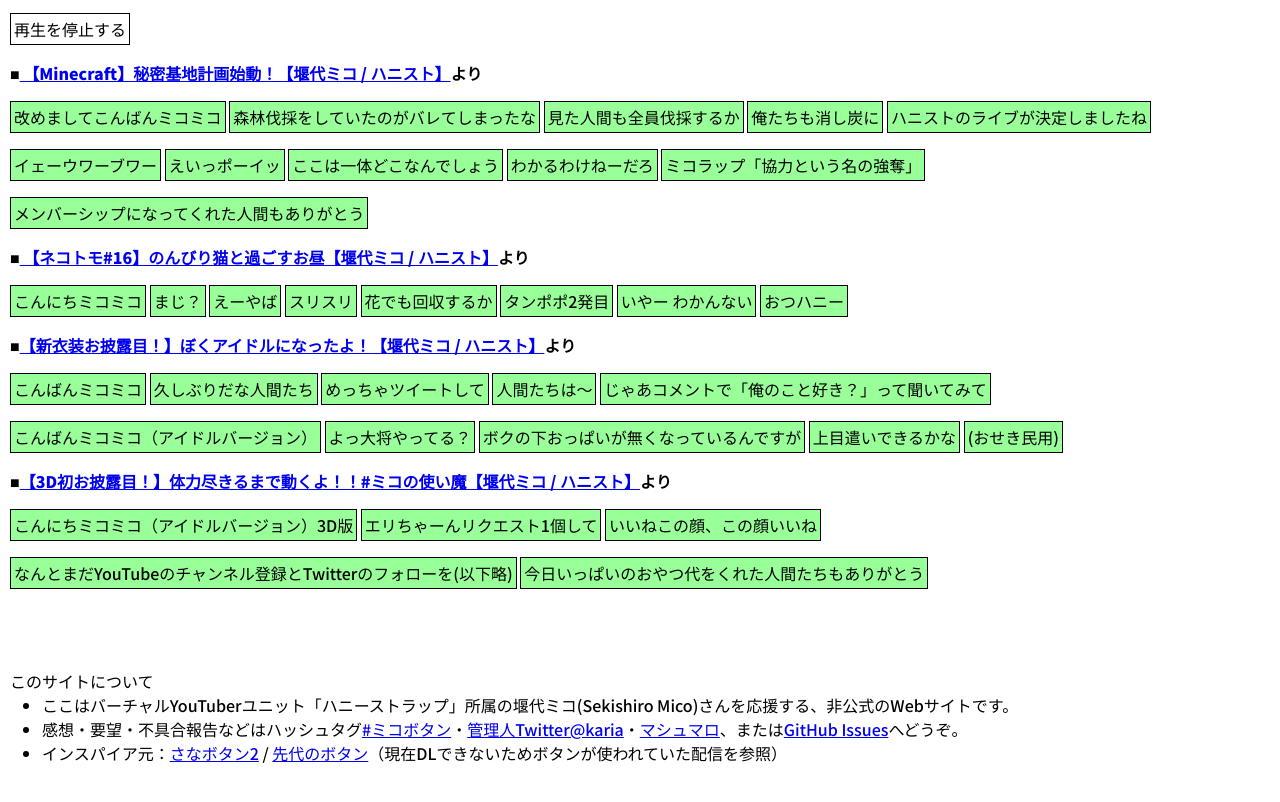
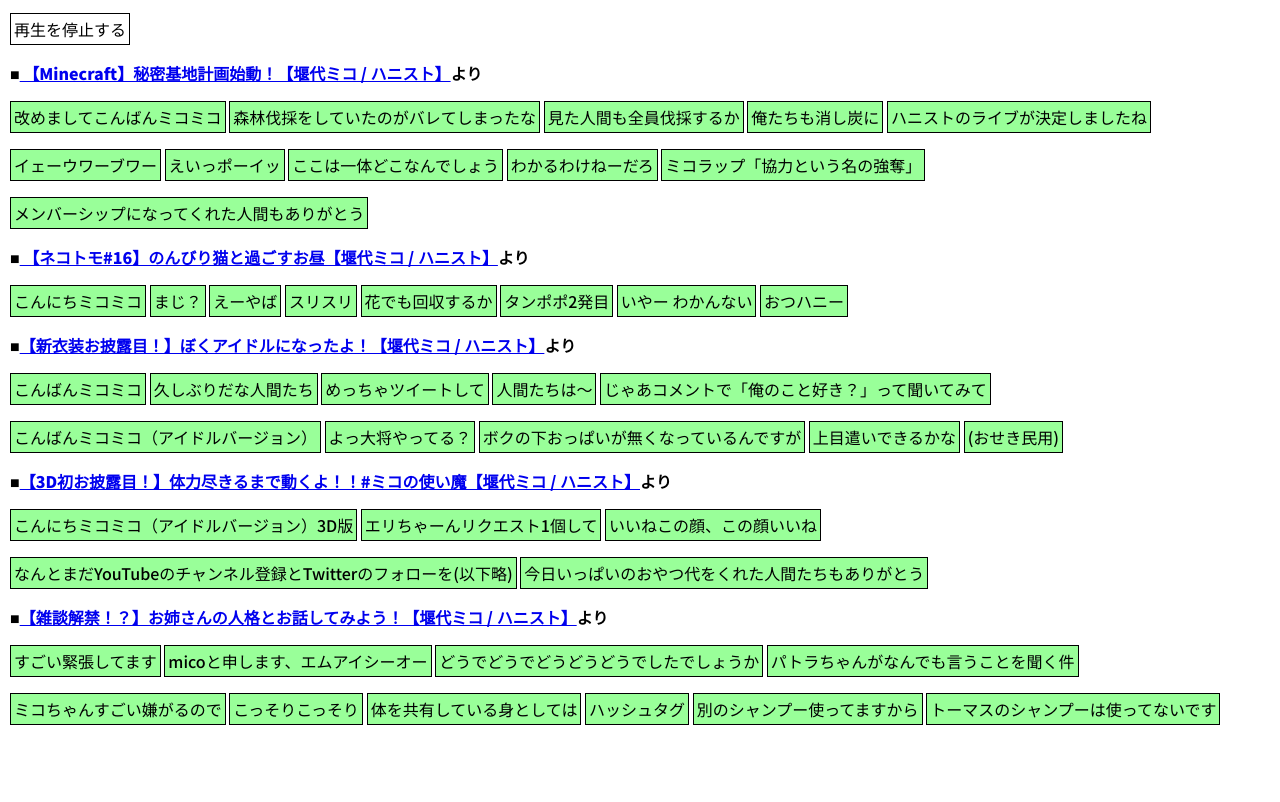
Before and after one commit to karia/micobutton, a plain HTML site: page index.html in a window 1280 px wide. Shown: the part 123-925 px from the top of the page. Drawn offline with nearby package versions, Linux system fonts and the light colour scheme; some packages are replaced by stand-ins of ours; files that its build step writes are made by us from their sources.

Commit message:
【雑談解禁！？】お姉さんの人格とお話してみよう！【堰代ミコ / ハニスト】追加

```diff
--- a/index.html
+++ b/index.html
@@ -84,6 +84,18 @@
         <input type="button" value="いいねこの顔、この顔いいね" id="iine">
         <input type="button" value="なんとまだYouTubeのチャンネル登録とTwitterのフォローを(以下略)" id="channeltouroku">
         <input type="button" value="今日いっぱいのおやつ代をくれた人間たちもありがとう" id="oyatsudai">
+
+        <h2>■<a href="https://www.youtube.com/watch?v=KPjMAHCL7ZQ">【雑談解禁！？】お姉さんの人格とお話してみよう！【堰代ミコ / ハニスト】</a>より</h2>
+        <input type="button" value="すごい緊張してます" id="20190117/kinchositemasu">
+        <input type="button" value="micoと申します、エムアイシーオー" id="20190117/micotomoushimasu">
+        <input type="button" value="どうでどうでどうどうどうでしたでしょうか" id="20190117/doudedoudedou">
+        <input type="button" value="パトラちゃんがなんでも言うことを聞く件" id="20190117/patrachanga">
+        <input type="button" value="ミコちゃんすごい嫌がるので" id="20190117/micochantotemoiyagarunode">
+        <input type="button" value="こっそりこっそり" id="20190117/kossorikossori">
+        <input type="button" value="体を共有している身としては" id="20190117/karadawokyoyu">
+        <input type="button" value="ハッシュタグ" id="20190117/hashtag">
+        <input type="button" value="別のシャンプー使ってますから" id="20190117/betsunoshampoo">
+        <input type="button" value="トーマスのシャンプーは使ってないです" id="20190117/thomasnoshampoo">
     </div>
 
     <div class="about">
```
